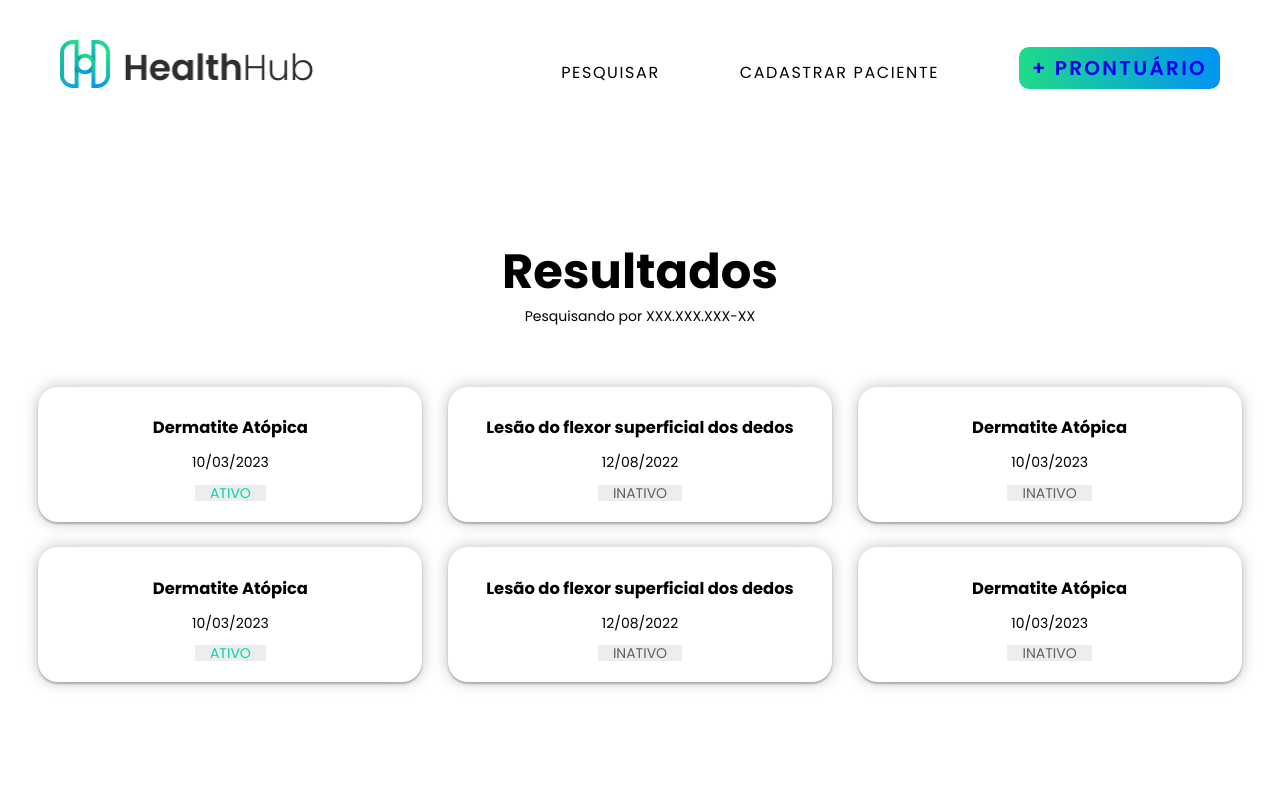
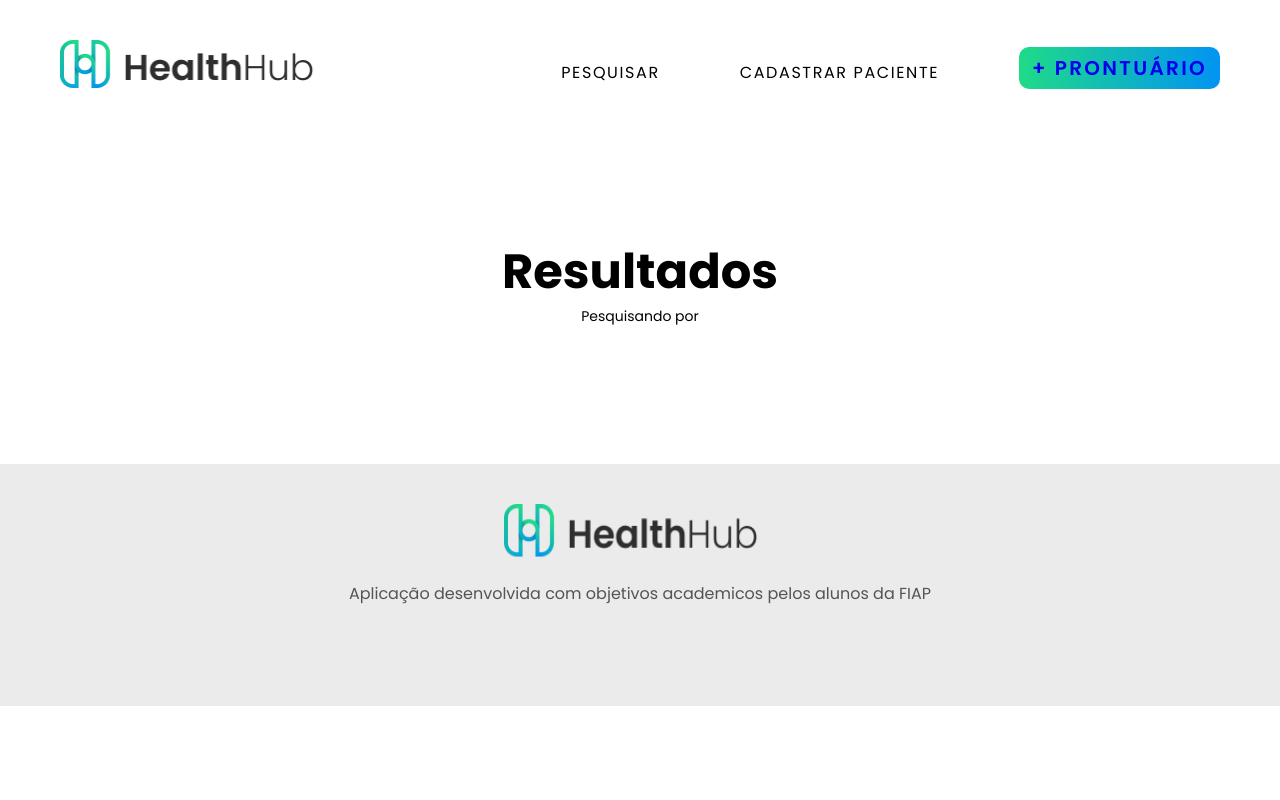
Before and after one commit to brunaportelaa/health-hub, a React (Vite) app: page /resultados in a window 1280 px wide. Shown: the top 800 px of the page. Built offline with nearby package versions, Linux system fonts and the light colour scheme.

Commit message:
busca de prontuários

```diff
--- a/src/common-components/Card/index.jsx
+++ b/src/common-components/Card/index.jsx
@@ -1,5 +1,5 @@
 import styled from "styled-components";
-import { Shadows, Spaces, BorderRadiuses } from "../../shared/DesignTokens"
+import { Shadows, Spaces, BorderRadiuses } from "../../shared/DesignTokens";
 
 export const Card = styled.div`
   width: 30%;
--- a/src/common-components/PesquisarProntuario/index.jsx
+++ b/src/common-components/PesquisarProntuario/index.jsx
@@ -1,10 +1,13 @@
-import React, {useState} from 'react';
-import axios from 'axios';
-import './PesquisarProntuario.css'
+import React, { useState } from "react";
+import ReactInputMask from "react-input-mask";
+import ResultsPage from "../Resultados/Resultados";
+import { toast } from "react-toastify";
+import { getMedicalRegistrationByCpf } from "../../services/api.service";
+import "./PesquisarProntuario.css";
 
 const SearchProntuario = () => {
   const [state, setState] = useState({
-        cpf: '',
+    cpf: "",
     prontuarioData: null,
     error: null,
   });
@@ -12,7 +15,7 @@ const SearchProntuario = () => {
   const handleChange = (e) => {
     setState({
       ...state,
-            cpf: e.target.value
+      cpf: e.target.value,
     });
   };
 
@@ -20,48 +23,61 @@ const SearchProntuario = () => {
     e.preventDefault();
 
     try {
-            const {data} = await axios.get();
+      const data = await getMedicalRegistrationByCpf(
+        state.cpf.replaceAll(/\D/g, "")
+      );
+      console.log(data);
+      if (!data?.entry?.length) {
+        toast("Nenhum prontuário encontrado", { type: "error" });
+      }
+
       setState({
         cpf: state.cpf,
-                prontuarioData: data,
-                error: null
+        prontuarioData: data?.entry,
+        error: null,
       });
     } catch (error) {
       setState({
         ...state,
         prontuarioData: null,
-                error: error.message
+        error: error.message,
       });
     }
   };
 
   return (
     <div className="container">
-            <h1 className='titulo-pesq-pront'>Pesquisar prontuários</h1>
+      <h1 className="titulo-pesq-pront">Pesquisar prontuários</h1>
       <form onSubmit={handleSubmit}>
-                <label className='label-pesq-pront' htmlFor="cpf">Insira seu CPF:</label>
-                <input className='input-pesq-pront'
-                       type="text"
+        <label className="label-pesq-pront" htmlFor="cpf">
+          Insira seu CPF:
+        </label>
+
+        <ReactInputMask
+          mask="999.999.999-99"
+          value={state.cpf}
           id="cpf"
           name="cpf"
-                       value={state.cpf}
-                       onChange={handleChange}
-                       placeholder="123.456.789-00"
+          onChange={(e) => {
+            handleChange(e);
+          }}
           required
         />
-                <button className='button-pesq-pront' type="submit">Pesquisar</button>
+        <button className="button-pesq-pront" type="submit">
+          Pesquisar
+        </button>
       </form>
 
       {state.error && <p className="error">Erro: {state.error}</p>}
 
-            {state.prontuarioData && (
-                <div>
+      {state?.prontuarioData?.length && (
+        <>
           <h2>Dados do Prontuário</h2>
-                    {}
-                </div>
+          <ResultsPage cpf={state.cpf} prontuarios={state.prontuarioData} />
+        </>
       )}
     </div>
   );
-}
+};
 
 export default SearchProntuario;
--- a/src/common-components/Resultados/Resultados.css
+++ b/src/common-components/Resultados/Resultados.css
@@ -5,15 +5,17 @@
   justify-content: center;
   text-align: center;
   margin-bottom: 120px;
+  width: 100%;
 }
 
 .prontuarios-container {
+  width: 100%;
   display: flex;
   flex-wrap: wrap;
   justify-content: center;
 }
 
-.page-title{
+.page-title {
   margin: 100px 0 0;
   font-family: Poppins;
   font-size: 48px;
--- a/src/common-components/Resultados/Resultados.jsx
+++ b/src/common-components/Resultados/Resultados.jsx
@@ -1,61 +1,74 @@
-import ActiveTag from '../ActiveTag';
-import { Card } from '../Card'
-import './Resultados.css'
+import ActiveTag from "../ActiveTag";
+import { Card } from "../Card";
+import "./Resultados.css";
 
-const ResultsPage = () => {
-
-    const prontuarios = [
-        {
-            title: 'Dermatite Atópica',
-            date: '10/03/2023',
-            ativo: true,
-        },
-        {
-            title: 'Lesão do flexor superficial dos dedos',
-            date: '12/08/2022',
-            ativo: false,
-        },
-        {
-            title: 'Dermatite Atópica',
-            date: '10/03/2023',
-            ativo: false,
-        },
-        {
-            title: 'Dermatite Atópica',
-            date: '10/03/2023',
-            ativo: true,
-        },
-        {
-            title: 'Lesão do flexor superficial dos dedos',
-            date: '12/08/2022',
-            ativo: false,
-        },
-        {
-            title: 'Dermatite Atópica',
-            date: '10/03/2023',
-            ativo: false,
-        },
-    ]
+const ResultsPage = ({ cpf, prontuarios = [] }) => {
+  //   const prontuarios = [
+  //     {
+  //       title: "Dermatite Atópica",
+  //       date: "10/03/2023",
+  //       ativo: true,
+  //     },
+  //     {
+  //       title: "Lesão do flexor superficial dos dedos",
+  //       date: "12/08/2022",
+  //       ativo: false,
+  //     },
+  //     {
+  //       title: "Dermatite Atópica",
+  //       date: "10/03/2023",
+  //       ativo: false,
+  //     },
+  //     {
+  //       title: "Dermatite Atópica",
+  //       date: "10/03/2023",
+  //       ativo: true,
+  //     },
+  //     {
+  //       title: "Lesão do flexor superficial dos dedos",
+  //       date: "12/08/2022",
+  //       ativo: false,
+  //     },
+  //     {
+  //       title: "Dermatite Atópica",
+  //       date: "10/03/2023",
+  //       ativo: false,
+  //     },
+  //   ];
 
   return (
-        <div className='container'>
+    <div className="container">
       <div>
-                <h1 className='page-title'>Resultados</h1>
-                <p className='paragraph'>Pesquisando por XXX.XXX.XXX-XX</p>
+        <h1 className="page-title">Resultados</h1>
+        <p className="paragraph">Pesquisando por {cpf}</p>
       </div>
-            <div className='prontuarios-container'>
-            {
-                prontuarios.map(prontuario => (
+      <div className="prontuarios-container">
+        {prontuarios.map((prontuario) => {
+          return (
             <Card>
-                    <h3>{prontuario.title}</h3>
-                    <p>{prontuario.date}</p>
-                    <ActiveTag color={prontuario.ativo ? '#00D6AC' : '#606060'} content={prontuario.ativo ? 'ATIVO' : 'INATIVO'}/>
+              <h3>{prontuario.resource.entry[0].resource.note[0].text}</h3>
+              <p>{prontuario.resource.entry[0].resource.recordedDate}</p>
+              {/* //TODO ver quais status é p ser ativo */}
+              <ActiveTag
+                color={
+                  prontuario.resource.entry[0].resource.clinicalStatus.coding[0]
+                    .code
+                    ? "#00D6AC"
+                    : "#606060"
+                }
+                content={
+                  prontuario.resource.entry[0].resource.clinicalStatus.coding[0]
+                    .code
+                    ? "ATIVO"
+                    : "INATIVO"
+                }
+              />
             </Card>
-                ))
-            }
+          );
+        })}
       </div>
     </div>
-    )
-}
+  );
+};
 
 export default ResultsPage;
--- a/src/services/api.service.js
+++ b/src/services/api.service.js
@@ -60,6 +60,16 @@ export const createPatient = async (patient) => {
 export const getPatientByCpf = async (cpf) => {
   try {
     const { data } = await api.get(`/Patient?identifier=cpf|${cpf}`);
+
+    return data;
+  } catch (error) {
+    throw error;
+  }
+};
+
+export const getMedicalRegistrationByCpf = async (cpf) => {
+  try {
+    const { data } = await api.get(`/Bundle?identifier=cpf|${cpf}`);
 
     return data;
   } catch (error) {
```
Lines whose indentation alone changed are shown as unchanged.
